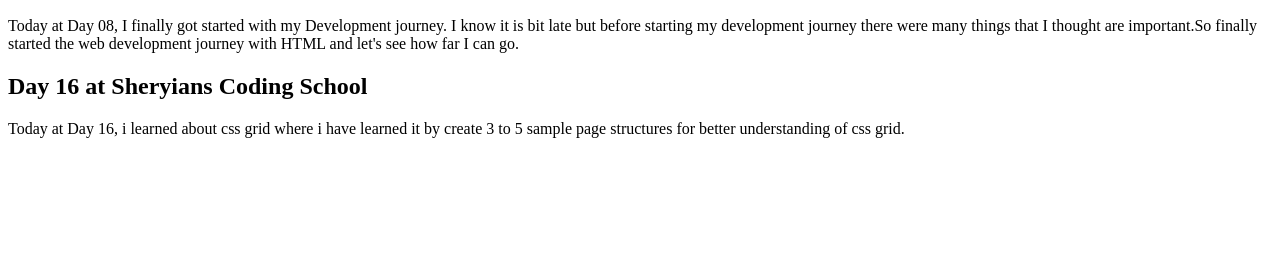
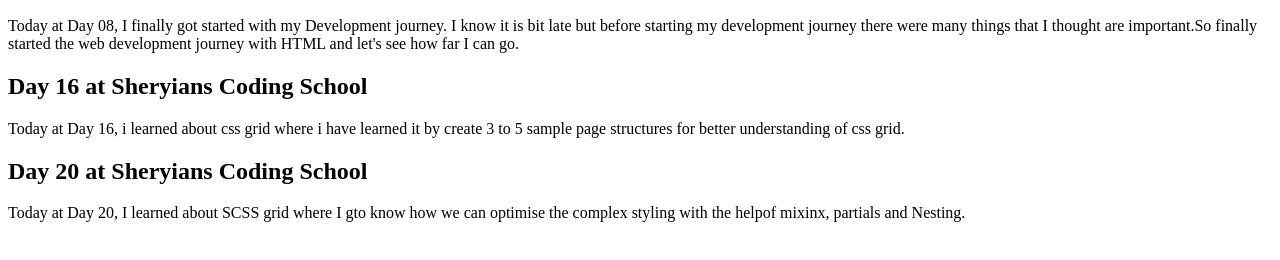
Before and after one commit to Gireejesh-Nilesh/Frontend, a plain HTML site: page HTML/Project01/index.html in a window 1280 px wide. Shown: the part 110-370 px from the top of the page. Drawn offline with Linux system fonts and the light colour scheme.

Commit message:
Updated Day 20

```diff
--- a/HTML/Project01/index.html
+++ b/HTML/Project01/index.html
@@ -25,6 +25,14 @@
           grid.
         </p>
       </article>
+      <article>
+        <h2>Day 20 at Sheryians Coding School</h2>
+        <p>
+          Today at Day 20, I learned about SCSS grid where I gto know how we can
+          optimise the complex styling with the helpof mixinx, partials and
+          Nesting.
+        </p>
+      </article>
     </div>
   </body>
 </html>
```
